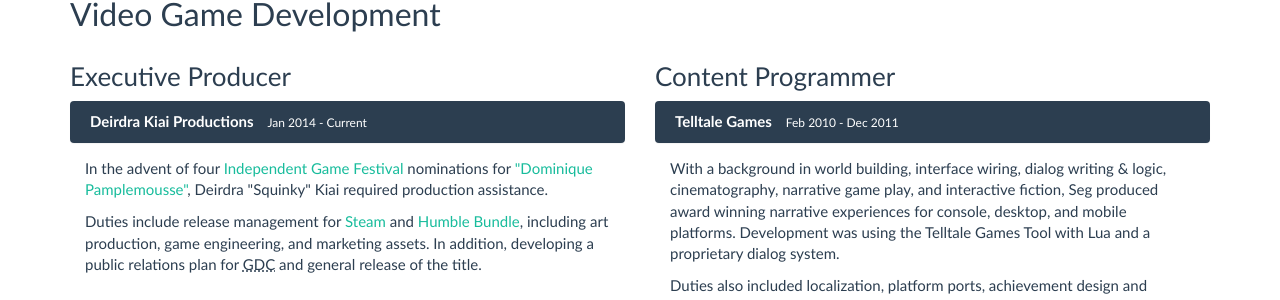
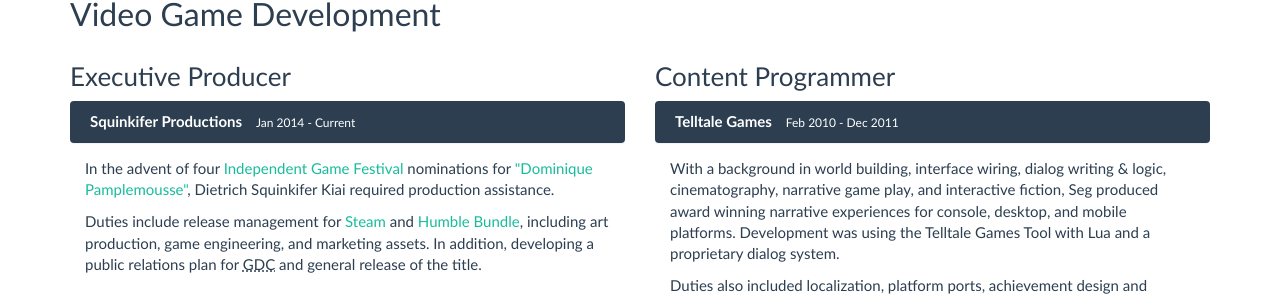
Before and after one commit to TheSeg/theseg.github.io, a Jekyll site: the page built from index.html, in a window 1280 px wide and 900 px high, scrolled down 3078 px. Shown: the part 147-447 px from the top of the window. Built offline with Jekyll 4.4.1, drawn with Linux system fonts in a browser that asks for light colours; nearby versions of some CDN libraries; Markdown is read by kramdown in place of the engine named in the settings.

Commit message:
* Updating Squinky's legal name and production company.

```diff
--- a/_includes/content/positions.html
+++ b/_includes/content/positions.html
@@ -150,13 +150,13 @@
     <div class="panel panel-primary">
       <div class="panel-heading">
         <ul class="positionInfo list-inline">
-          <li class="company">Deirdra Kiai Productions</li>
+          <li class="company">Squinkifer Productions</li>
           <li class="dates">Jan 2014 - Current</li>
         </ul>
       </div>
       <div class="panel-body">
-        <p>In the advent of four <a href="http://igf.com/2014" target="_blank" rel="noopener">Independent Game Festival</a> nominations for <a href="http://www.dominiquepamplemousse.com/" target="_blank" rel="noopener">"Dominique Pamplemousse"</a>, Deirdra "Squinky" Kiai required production assistance.</p>
-        <p>Duties include release management for <a href="https://store.steampowered.com/app/270310" target="_blank" rel="noopener">Steam</a> and <a href="https://www.humblebundle.com/store/dominiquepamplemousse" target="_blank" rel="noopener">Humble Bundle</a>, including art production, game engineering, and marketing assets. In addition, developing a public relations plan for <abbr title="Game Developers Conference">GDC</abbr> and general release of the title.</p>
+        <p>In the advent of four <a href="http://igf.com/2014" target="_blank" rel="noopener">Independent Game Festival</a> nominations for <a href="http://www.dominiquepamplemousse.com/" target="_blank" rel="noopener">"Dominique Pamplemousse"</a>, Dietrich Squinkifer Kiai required production assistance.</p>
+        <p>Duties include release management for <a href="https://store.steampowered.com/app/270310" target="_blank" rel="noopener">Steam</a> and <a href="https://www.humblebundle.com/store/dominique-pamplemousse" target="_blank" rel="noopener">Humble Bundle</a>, including art production, game engineering, and marketing assets. In addition, developing a public relations plan for <abbr title="Game Developers Conference">GDC</abbr> and general release of the title.</p>
       </div>
     </div>
   </div>
```
